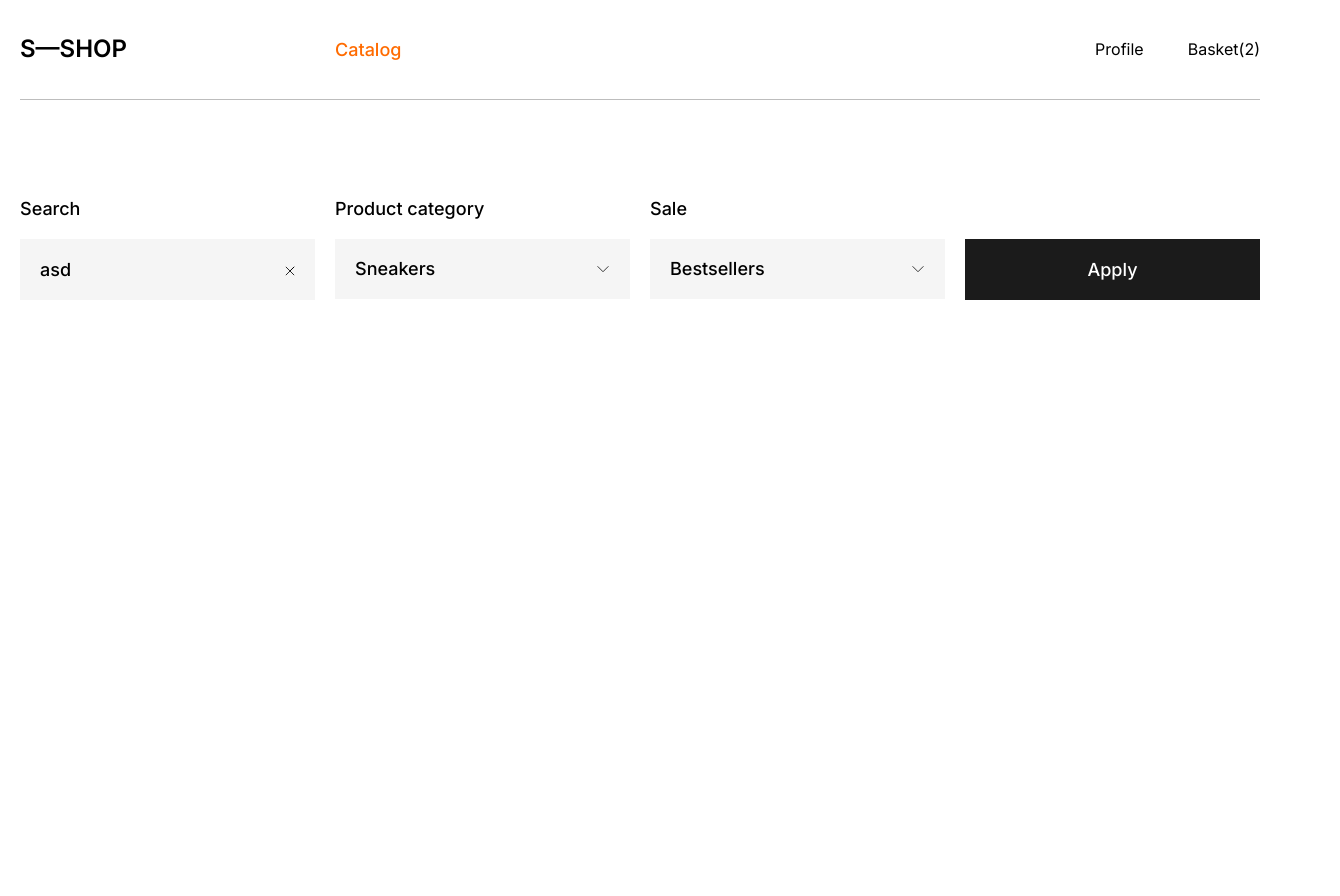
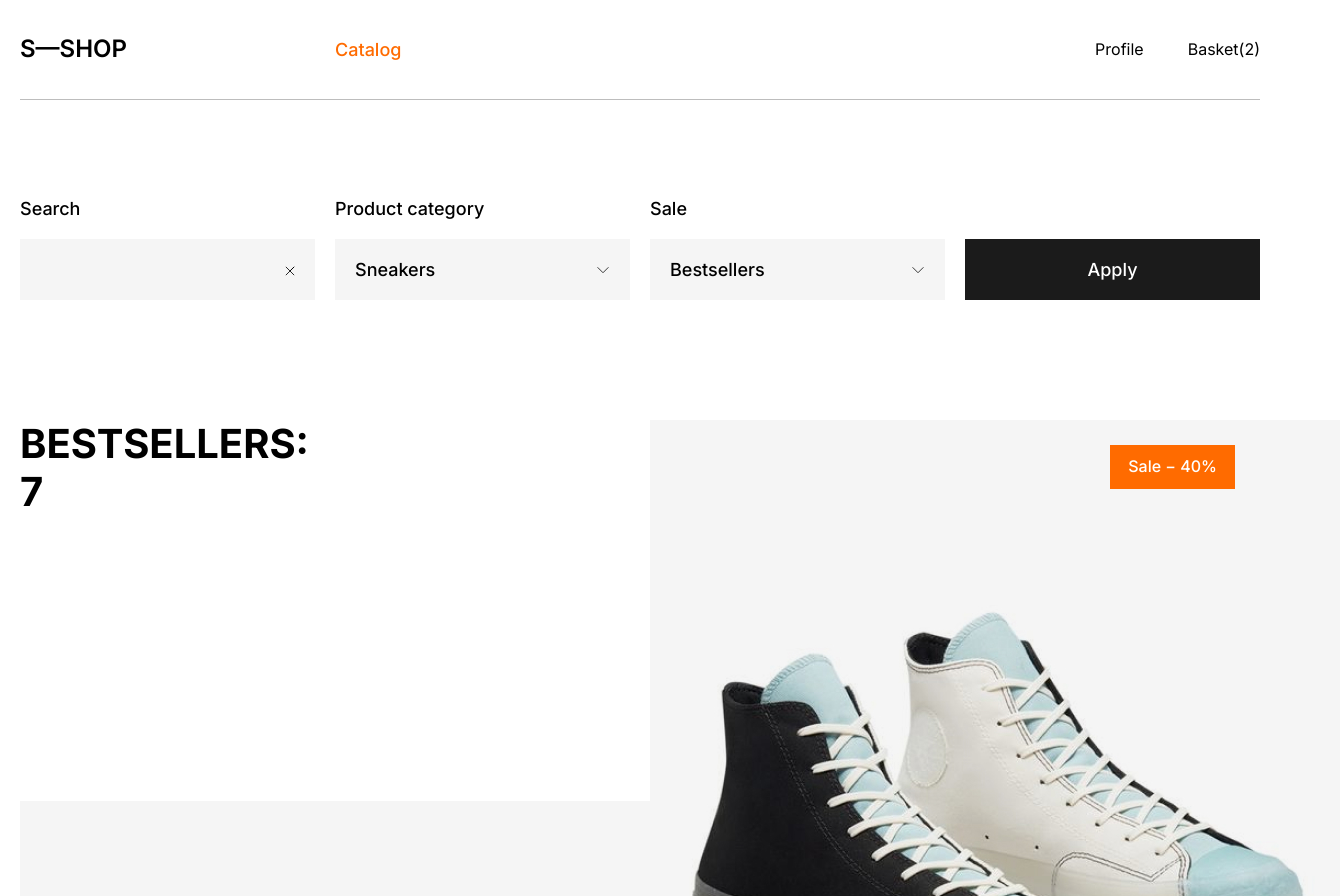
Before and after one commit to SafychCSS/wemakefab, a Vue app: page / in a window 1280 px wide. Shown: the top 896 px of the page, 1340 px wide, since content can reach past the window. Before the commit the page ends 800 px from the top, so only its background shows below. Built offline with nearby package versions, Linux system fonts and the light colour scheme.

Commit message:
filters, catalog

```diff
--- a/package.json
+++ b/package.json
@@ -8,6 +8,7 @@
     "lint": "vue-cli-service lint"
   },
   "dependencies": {
+    "axios": "^0.27.2",
     "core-js": "^3.6.5",
     "sass": "^1.54.4",
     "sass-loader": "^10.1.1",
--- a/src/App.vue
+++ b/src/App.vue
@@ -3,7 +3,31 @@
         <TheHeader/>
 
         <div class="wrapper__filters">
-            <CatalogFilter/>
+            <CatalogFilter
+                v-if="this.$store.getters.categories"
+                @changeFilters="changeFilters"
+            />
+        </div>
+
+        <div class="wrapper__catalog catalog">
+            <div class="container">
+                <div class="row">
+                    <div
+                        v-for="(item, idx) in filteredGoods"
+                        :key="item.id"
+                        class="col col_content_bottom catalog__item"
+                        :class="{'col_half': item.hot}"
+                    >
+                        <p
+                            v-if="idx === 0"
+                            class="catalog__title"
+                        >
+                            {{ filters.sale }}: {{ filteredGoods.length }}
+                        </p>
+                        <CatalogCard :item-card="item" />
+                    </div>
+                </div>
+            </div>
         </div>
     </div>
 </template>
@@ -11,6 +35,7 @@
 <script>
 import TheHeader from '@/components/TheHeader';
 import CatalogFilter from '@/components/CatalogFilter';
+import CatalogCard from '@/components/CatalogCard';
 
 export default {
     name: 'App',
@@ -18,20 +43,70 @@ export default {
     components: {
         TheHeader,
         CatalogFilter,
+        CatalogCard,
     },
 
     data() {
         return {
-            asd: 1
+            filters: {
+                sale: 'bestsellers',
+                category: 'Sneakers',
+                search: '',
+            },
         };
-    }
+    },
+
+    computed: {
+        filteredGoods() {
+            return this.$store.state.goods
+                .filter(item => item.category === this.filters.category)
+                .filter(item => item.name.toLowerCase().includes(this.filters.search.toLowerCase()))
+                .sort((a, b) => {
+                    if (this.filters.sale === 'high') {
+                        return b.price - a.price;
+                    } else if (this.filters.sale === 'low') {
+                        return a.price - b.price;
+                    }
+                });
+        },
+    },
+
+    async created() {
+        await this.$store.dispatch('loadGoods');
+    },
+
+    methods: {
+        changeFilters(data) {
+            this.filters = {...data};
+        },
+    },
 };
 </script>
 
-<style lang="scss">
+<style lang="scss" scoped>
 .wrapper {
     &__filters {
         margin-top: 80px;
     }
+
+    &__catalog {
+        margin-top: 120px;
+    }
 }
+
+.catalog {
+    &__item {
+        margin-bottom: 60px;
+    }
+
+    &__title {
+        margin-top: 0;
+        margin-bottom: auto;
+
+        font-size: 40px;
+        font-weight: 700;
+        text-transform: uppercase;
+    }
+}
+
 </style>
--- a/src/assets/scss/index.scss
+++ b/src/assets/scss/index.scss
@@ -61,10 +61,20 @@ button {
     width: calc(25% - 20px);
     margin-left: 10px;
     margin-right: 10px;
-}
 
-.col-half {
-    width: 50%;
+    &_half {
+        width: calc(50% - 20px);
+
+        .btn {
+            width: calc(50% - 10px);
+        }
+    }
+
+    &_content_bottom {
+        display: flex;
+        flex-direction: column;
+        justify-content: flex-end;
+    }
 }
 
 .btn {
--- /dev/null
+++ b/src/components/CatalogCard.vue
@@ -0,0 +1,112 @@
+<template>
+    <div class="card">
+        <span
+            v-if="itemCard.sale"
+            class="card__sale"
+        >
+            Sale − {{ itemCard.sale }}%
+        </span>
+        <div class="card__image">
+            <img
+                :src="require(`../assets/images/goods/${itemCard.image}.jpg`)"
+                :alt="itemCard.name"
+            >
+        </div>
+        <p class="card__title">{{ itemCard.name }}</p>
+        <div class="card__price">
+            ${{ itemCard.price }}
+            <span
+                v-if="itemCard.oldPrice"
+                class="card__price-old"
+            >
+                ${{ itemCard.oldPrice }}
+            </span>
+        </div>
+        <button class="btn card__btn">
+            Add to basket
+            <svg class="card__btn-icon">
+                <use :xlink:href="sprite + '#icon-plus'"></use>
+            </svg>
+        </button>
+    </div>
+</template>
+
+<script>
+import sprite from '@/assets/images/sprite.svg';
+
+export default {
+    name: 'CatalogCard',
+
+    props: {
+        itemCard: {
+            type: Object,
+            required: true,
+        },
+    },
+
+    data() {
+        return {
+            sprite,
+        };
+    },
+};
+</script>
+
+<style lang="scss" scoped>
+.card {
+    position: relative;
+
+    &__sale {
+        position: absolute;
+        top: 25px;
+        right: 25px;
+
+        padding: 12px 18px;
+
+        color: #fff;
+        font-weight: 500;
+
+        background-color: #FF6B00;
+    }
+
+    &__image {
+        background: linear-gradient(0deg, rgba(0, 0, 0, 0.04), rgba(0, 0, 0, 0.04));
+    }
+
+    &__title {
+        margin: 15px 0 0;
+    }
+
+    &__price {
+        margin-top: 5px;
+        margin-bottom: 0;
+
+        font-weight: 500;
+    }
+
+    &__price-old {
+        margin-left: 10px;
+
+        text-decoration: line-through;
+        color: #B7B7B7;
+    }
+
+    &__btn {
+        position: relative;
+
+        margin-top: 15px;
+        text-align: left;
+    }
+
+    &__btn-icon {
+        position: absolute;
+        top: 50%;
+        right: 20px;
+
+        width: 16px;
+        height: 16px;
+
+        transform: translateY(-50%);
+    }
+}
+</style>
--- a/src/components/CatalogFilter.vue
+++ b/src/components/CatalogFilter.vue
@@ -1,13 +1,21 @@
 <template>
     <div class="container">
-        <form class="filters">
+        <form @submit.prevent="applyFilters" class="filters">
             <div class="row">
                 <div class="col">
                     <div class="filters__item">
                         <p class="filters__name">Search</p>
                         <div class="filters__search">
-                            <input class="filters__field" value="asd" type="text">
-                            <button class="filters__search-reset" type="button">
+                            <input
+                                v-model="form.search"
+                                class="filters__field"
+                                type="text"
+                            >
+                            <button
+                                @click="form.search = ''"
+                                class="filters__search-reset"
+                                type="button"
+                            >
                                 <svg>
                                     <use :xlink:href="sprite + '#icon-close'"></use>
                                 </svg>
@@ -19,10 +27,16 @@
                     <div class="filters__item">
                         <p class="filters__name">Product category</p>
                         <div class="filters__select">
-                            <select class="filters__field">
-                                <option value="1">Sneakers</option>
-                                <option value="2">Sneakers2</option>
-                                <option value="3">Sneakers4</option>
+                            <select
+                                v-model="form.category"
+                                class="filters__field"
+                            >
+                                <option
+                                    v-for="(cat, idx) of categories"
+                                    :key="idx"
+                                >
+                                    {{ cat }}
+                                </option>
                             </select>
                             <svg class="filters__select-arrow">
                                 <use :xlink:href="sprite + '#icon-select'"></use>
@@ -34,10 +48,13 @@
                     <div class="filters__item">
                         <p class="filters__name">Sale</p>
                         <div class="filters__select">
-                            <select class="filters__field">
-                                <option value="1">Bestsellers</option>
-                                <option value="2">Bestsellers2</option>
-                                <option value="3">Bestsellers4</option>
+                            <select
+                                v-model="form.sale"
+                                class="filters__field"
+                            >
+                                <option value="bestsellers">Bestsellers</option>
+                                <option value="high">Price: High-Low</option>
+                                <option value="low">Price: Low-High</option>
                             </select>
                             <svg class="filters__select-arrow">
                                 <use :xlink:href="sprite + '#icon-select'"></use>
@@ -62,7 +79,25 @@ export default {
     data() {
         return {
             sprite,
+            form: {
+                search: '',
+                category: 'Sneakers',
+                sale: 'bestsellers',
+            },
+
+            categories: null,
         };
+    },
+
+    created() {
+        this.categories = this.$store.getters.categories;
+    },
+
+    methods: {
+        applyFilters() {
+            console.log('filters change');
+            this.$emit('changeFilters', this.form);
+        },
     },
 };
 </script>
--- a/src/store/index.js
+++ b/src/store/index.js
@@ -1,8 +1,32 @@
+import axios from 'axios';
 import {createStore} from 'vuex';
 
 export default createStore({
-    state: {},
-    getters: {},
-    mutations: {},
-    actions: {},
+    state: {
+        goods: [],
+    },
+
+    getters: {
+        categories(state) {
+            if (state.goods.length)
+                return new Set(state.goods.map(item => item.category));
+        },
+    },
+
+    mutations: {
+        setGoods(state, payload) {
+            state.goods = payload;
+        },
+    },
+
+    actions: {
+        async loadGoods({commit}) {
+            try {
+                const result = await axios('../data.json');
+                commit('setGoods', result.data);
+            } catch (e) {
+                console.error(e.message);
+            }
+        },
+    },
 });
```
Also changed, not shown: 1 other file (tests, documents, lock files or other folders).
